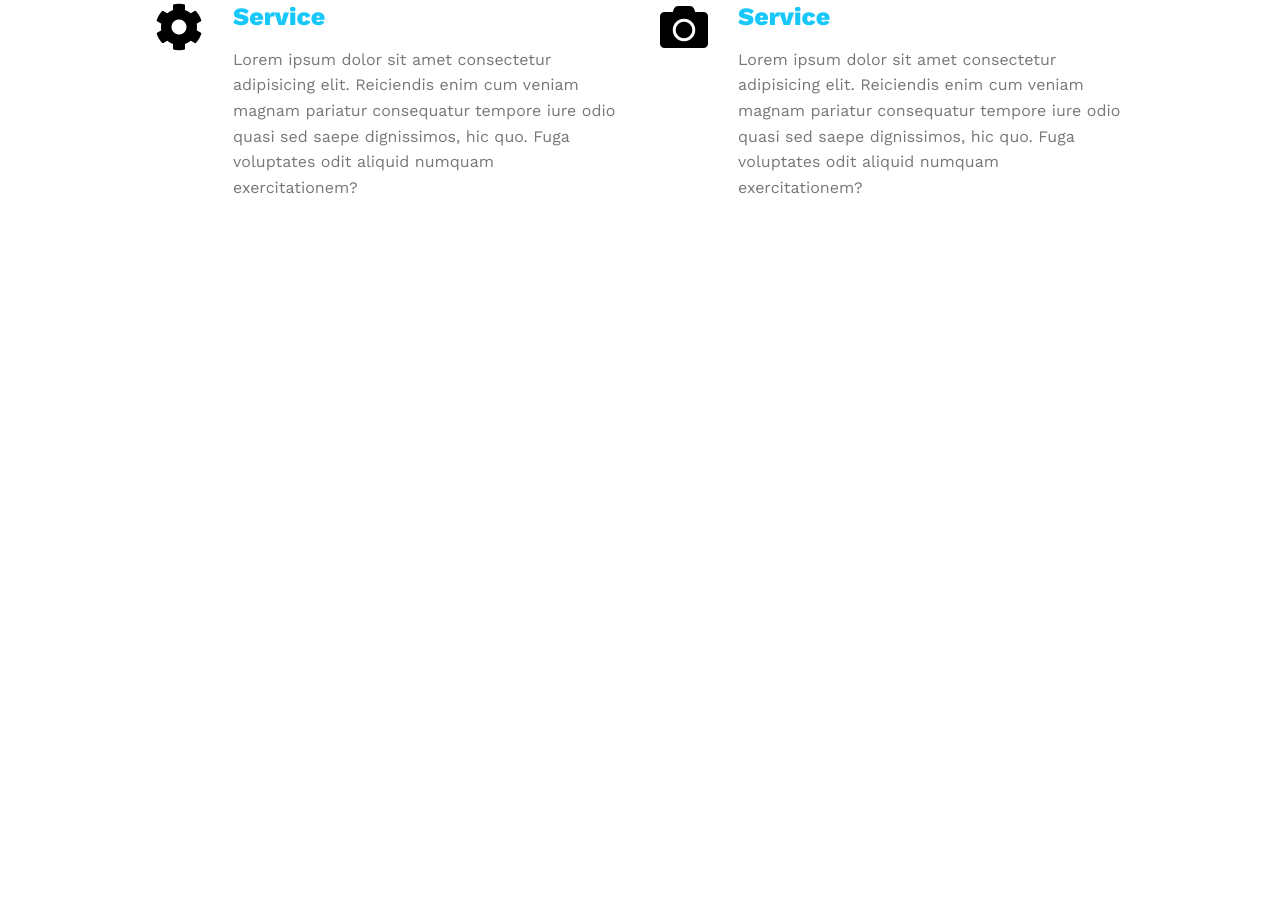
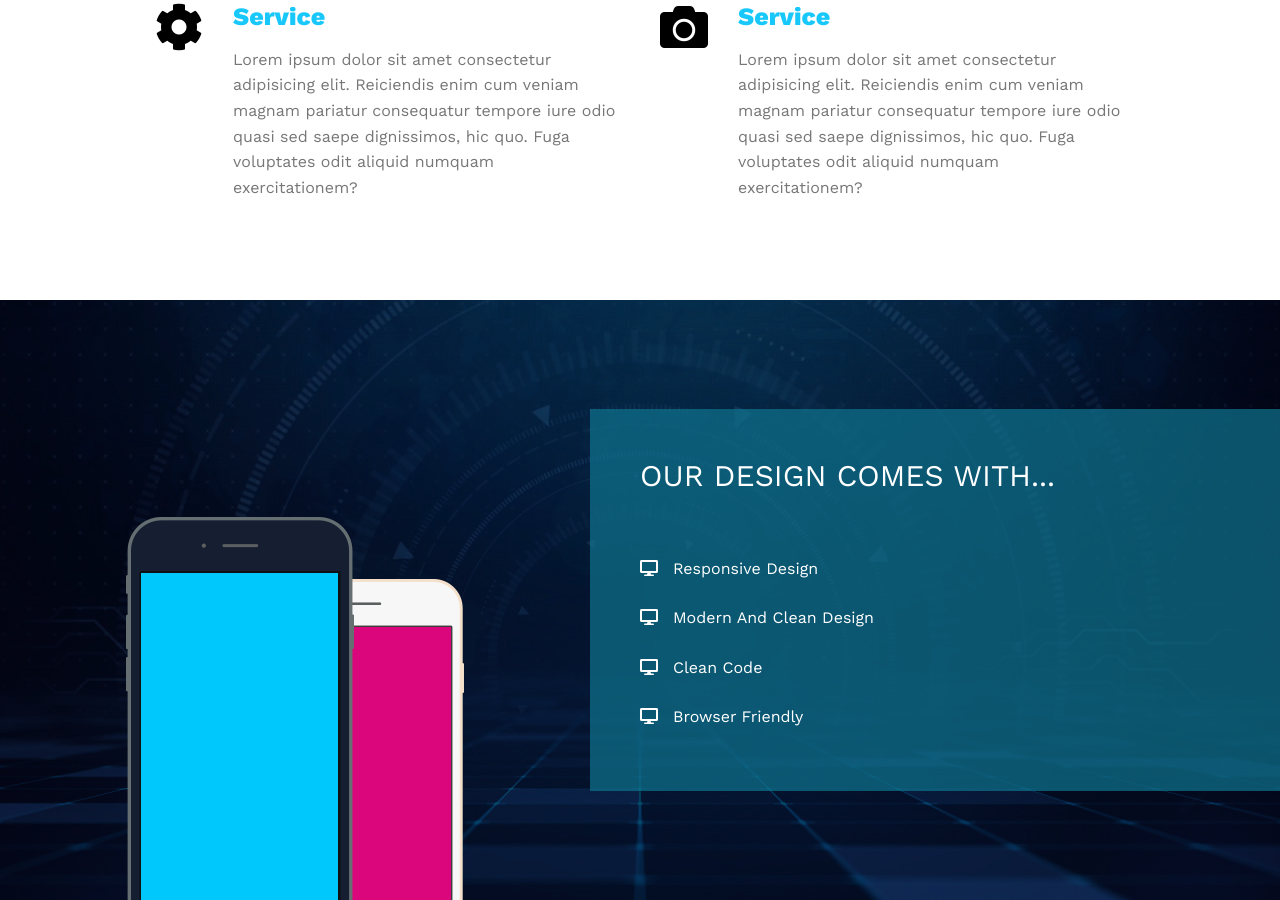
Before and after one commit to bassem620/Template-2, a plain HTML site: page index.html in a window 1280 px wide. Shown: the part 1459-2359 px from the top of the page. Before the commit the page ends 1759 px from the top, so only its background shows below. Drawn offline with nearby package versions, Linux system fonts and the light colour scheme.

Commit message:
Design Section

```diff
--- a/css/style.css
+++ b/css/style.css
@@ -138,7 +138,7 @@ header nav .form i{
 /* ########################## Landing ########################## */
 .landing{
     min-height: 100vh;
-    background-image: url(/images/landing.jpg);
+    background-image: url(../images/landing.jpg);
     background-size: cover;
     background-color: #1f2021;
     position: relative;
@@ -305,3 +305,65 @@ header nav .form i{
     line-height: 1.6;
     color: #777;
 }
+
+/* ########################## Services ########################## */
+.design{
+    padding-top: var(---section-padding);
+    padding-bottom: var(---section-padding);
+    height: 600px;
+    position: relative;
+    background-image: url(../images/design-features.jpg);
+    background-size: cover;
+    display: flex;
+    align-items: center;
+    overflow: hidden;
+}
+.design::before{
+    content: '';
+    position: absolute;
+    left: 0;
+    top: 0;
+    width: 100%;
+    height: 100%;
+    background-color: rgba(0, 0, 0, 60%);
+}
+.design .image,
+.design .text{
+    position: relative;
+    z-index: 2;
+    flex: 1;
+}
+.design .image{
+    text-align: center;
+}
+@media(max-width:768px){
+    .design .image{
+        display: none;
+    }
+}
+.design .image img{
+    position: relative;
+    bottom: -150px;
+}
+.design .text {
+    color: white;
+    padding: 50px;
+    background-color: var(--transparent-color);
+}
+.design .text h2{
+    font-weight: normal;
+    font-size: 30px;
+    position: relative;
+    margin-bottom: 50px;
+    text-transform: uppercase;
+}
+.design .text ul li{
+    padding: 15px 0;
+}
+.design .text ul li::before{
+    font-family: 'Font Awesome 5 Free';
+    content: '\f108';
+    font-weight: 900;
+    margin-right: 15px;
+    top:1px;
+}
--- a/index.html
+++ b/index.html
@@ -36,7 +36,7 @@
         </div>
     </header>
     <!-- ########################## Landing ########################## -->
-    <div class="landing">
+    <section class="landing">
         <div class="overlay"></div>
         <div class="text">
             <div class="content">
@@ -51,7 +51,7 @@
             <li class="active"></li>
             <li></li>
         </ul>
-    </div>
+    </section>
     <!-- ########################## Services ########################## -->
     <section class="services">
         <div class="container">
@@ -95,5 +95,20 @@
             </div>
         </div>
     </section>
+    <!-- ########################## Design ########################## -->
+    <section class="design">
+        <div class="image">
+            <img src="images/mobile.png" alt="mobile">
+        </div>
+        <div class="text">
+            <h2>Our Design Comes With...</h2>
+            <ul>
+                <li>Responsive Design</li>
+                <li>Modern And Clean Design</li>
+                <li>Clean Code</li>
+                <li>Browser Friendly</li>
+            </ul>
+        </div>
+    </section>
 </body>
 </html>
```
